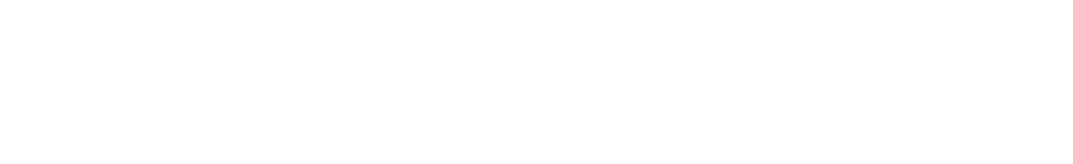
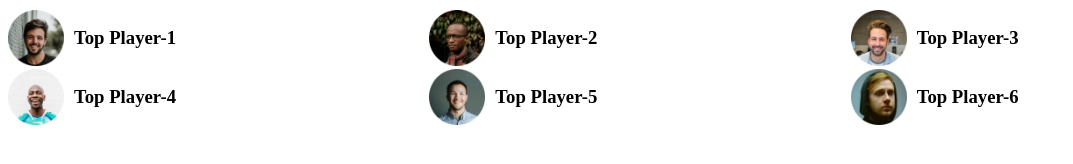
Before and after one commit to swadesh195/leader-board-css3, a plain HTML site: page index.html in a window 1280 px wide. Shown: the whole page, without its empty margins (0-1073 px from the left). Drawn offline with Linux system fonts and the light colour scheme.

Commit message:
top players added

```diff
--- /dev/null
+++ b/CSS/style.css
@@ -0,0 +1,14 @@
+/* top players style */
+.players{
+    display: grid;
+    grid-template-columns: repeat(3, 1fr);
+}
+.player{
+    display: flex;
+    align-items: center;
+}
+.player img{
+    width: 56px;
+    height: 56px;
+    margin-right: 10px;
+}
--- a/index.html
+++ b/index.html
@@ -5,8 +5,47 @@
     <meta http-equiv="X-UA-Compatible" content="IE=edge">
     <meta name="viewport" content="width=device-width, initial-scale=1.0">
     <title>Leader Board</title>
+    <link rel="stylesheet" href="css/style.css">
 </head>
 <body>
+    <!-- header starts -->
+    <header>
 
+    </header>
+    <!-- header ends -->
+    <main>
+        <!-- top players and top blogs -->
+        <section>
+            <div class="top-players">
+                <div class="players">
+                    <!-- .player*6>img[src="images/players/player-1.png"]+h3{Top Player-$} -->
+                    <div class="player">
+                        <img src="images/players/player-1.png" alt="">
+                        <h3>Top Player-1</h3>
+                    </div>
+                    <div class="player">
+                        <img src="images/players/player-2.png" alt="">
+                        <h3>Top Player-2</h3>
+                    </div>
+                    <div class="player">
+                        <img src="images/players/player-3.png" alt="">
+                        <h3>Top Player-3</h3>
+                    </div>
+                    <div class="player">
+                        <img src="images/players/player-4.png" alt="">
+                        <h3>Top Player-4</h3>
+                    </div>
+                    <div class="player">
+                        <img src="images/players/player-5.png" alt="">
+                        <h3>Top Player-5</h3>
+                    </div>
+                    <div class="player">
+                        <img src="images/players/player-6.png" alt="">
+                        <h3>Top Player-6</h3>
+                    </div>
+                </div>
+            </div>
+        </section>
+    </main>
 </body>
 </html>
```
